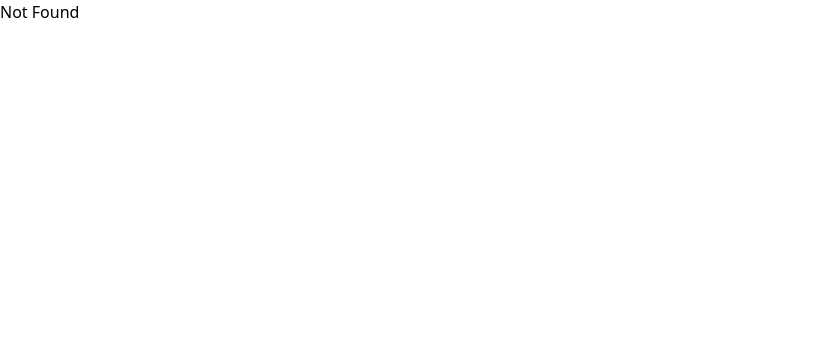
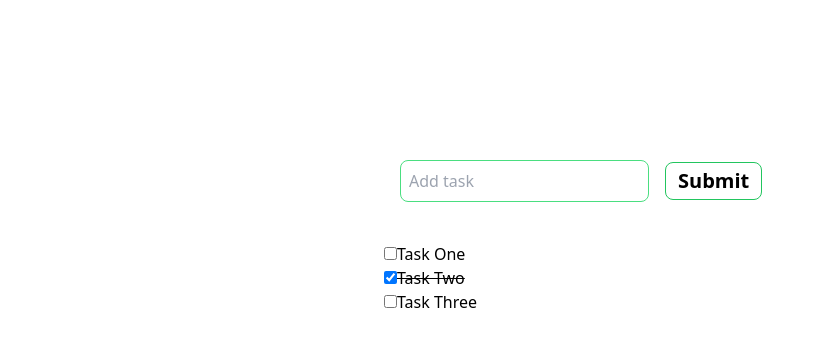
Before and after one commit to karthik-mohan23/reactTypescript, a React (Vite) app: page /projects/todo in a window 1280 px wide. Shown: the top 346 px of the page, without its empty margins (0-824 px from the left). Built offline with nearby package versions, Linux system fonts and the light colour scheme.

Commit message:
built simple todo

```diff
--- a/src/lib/projectLinks.ts
+++ b/src/lib/projectLinks.ts
@@ -1,4 +1,8 @@
 export const projectsLinks = [
   { to: "projects/counter", label: "Counter" },
   { to: "projects/carousal", label: "Carousal" },
+  { to: "projects/bg-changer", label: "Background Changer" },
+  { to: "projects/accordion-one", label: "Accordion Type 1" },
+  { to: "projects/accordion-two", label: "Accordion Type 2" },
+  { to: "projects/todo", label: "Todo" },
 ];
--- /dev/null
+++ b/src/projects/todo/AddTask.tsx
@@ -0,0 +1,39 @@
+import { useState } from "react";
+
+type AddTaskProps = {
+  onSubmit: (taskTitle: string) => void;
+};
+
+function AddTask({ onSubmit }: AddTaskProps) {
+  const [taskTitle, setTaskTitle] = useState("");
+
+  function submitTask(e: React.FormEvent<HTMLFormElement>) {
+    e.preventDefault();
+    onSubmit(taskTitle);
+    setTaskTitle("");
+  }
+
+  return (
+    <form
+      className="flex items-center gap-4 max-w-lg w-[90%] mx-auto pt-40"
+      onSubmit={submitTask}>
+      <label htmlFor="add-task"></label>
+      <input
+        value={taskTitle}
+        onChange={(e) => setTaskTitle(e.target.value)}
+        type="text"
+        name=""
+        id="add-task"
+        alt="add task"
+        placeholder="Add task"
+        className="border border-green-400 rounded-lg px-2 py-2 focus:outline-blue-500"
+      />
+      <button
+        type="submit"
+        className="border border-green-500 rounded-lg px-3 py-1 text-xl font-semibold hover:bg-green-600 duration-300 hover:text-white">
+        Submit
+      </button>
+    </form>
+  );
+}
+export default AddTask;
--- /dev/null
+++ b/src/projects/todo/Todos.tsx
@@ -0,0 +1,53 @@
+import { useState } from "react";
+import AddTask from "./AddTask";
+
+const todosArray = [
+  { id: 1, task: "Task One", completed: false },
+  { id: 2, task: "Task Two", completed: true },
+  { id: 3, task: "Task Three", completed: false },
+];
+
+function Todos() {
+  const [tasksArray, setTasksArray] = useState(todosArray);
+
+  const addTask = (taskTitle: string) => {
+    const newId = Date.now();
+    const newTask = {
+      id: newId,
+      task: taskTitle,
+      completed: false,
+    };
+    setTasksArray((prev) => [newTask, ...prev]);
+  };
+
+  const toggleCompleted = (id: number) => {
+    const updatedArray = tasksArray.map((item, index) =>
+      item.id === id ? { ...item, completed: !item.completed } : item
+    );
+    setTasksArray(updatedArray);
+  };
+
+  return (
+    <section className="min-h-screen">
+      <AddTask onSubmit={addTask} />
+      <div className="max-w-lg w-[90%] mx-auto pt-10">
+        <ul>
+          {tasksArray.map(({ id, task, completed }) => {
+            return (
+              <li key={id} className={`${completed && "line-through"}`}>
+                <input
+                  type="checkbox"
+                  onChange={() => toggleCompleted(id)}
+                  title="completed checkbox"
+                  checked={completed}
+                />
+                {task}
+              </li>
+            );
+          })}
+        </ul>
+      </div>
+    </section>
+  );
+}
+export default Todos;
```
Also changed, not shown: src/router.tsx (+19 -0 lines).
